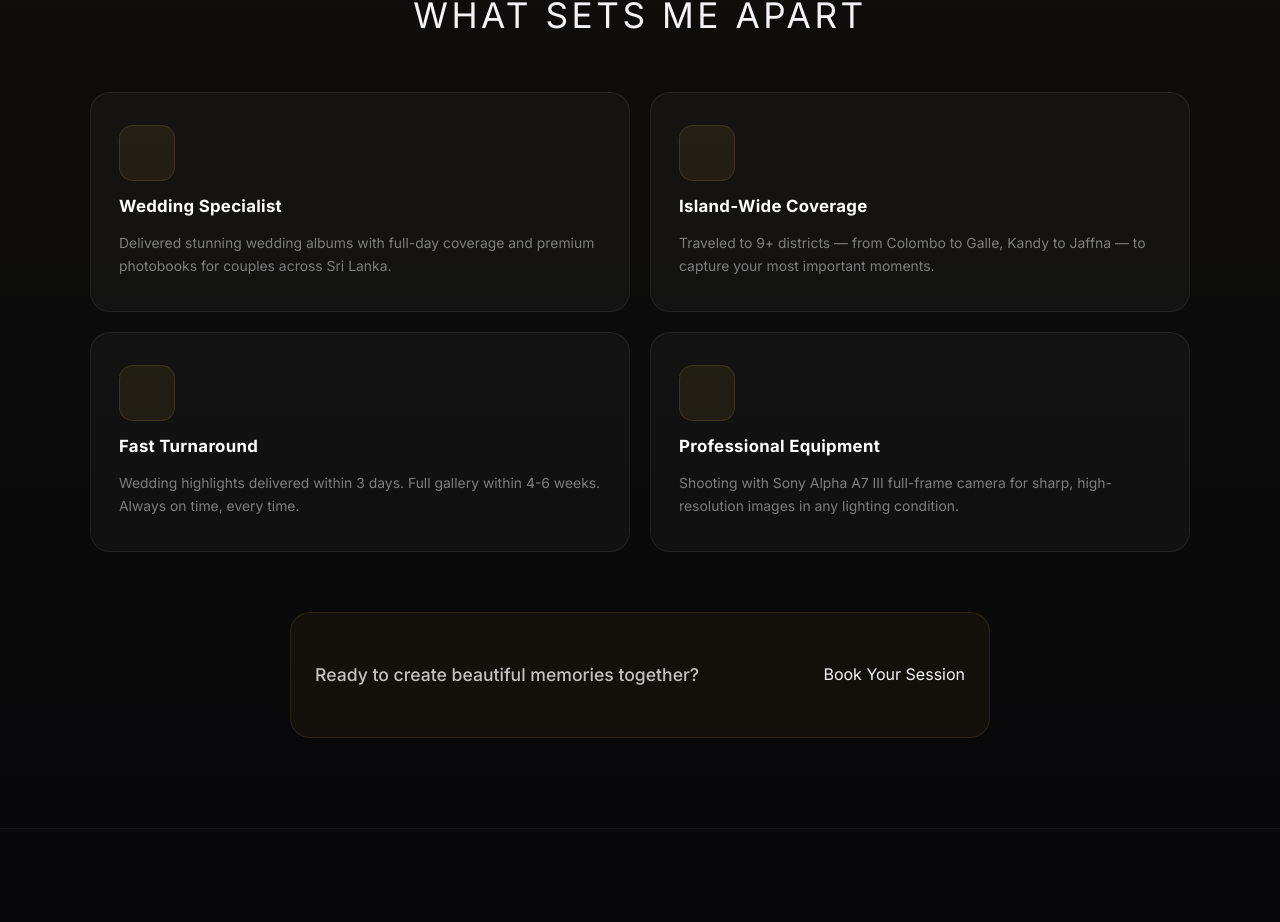
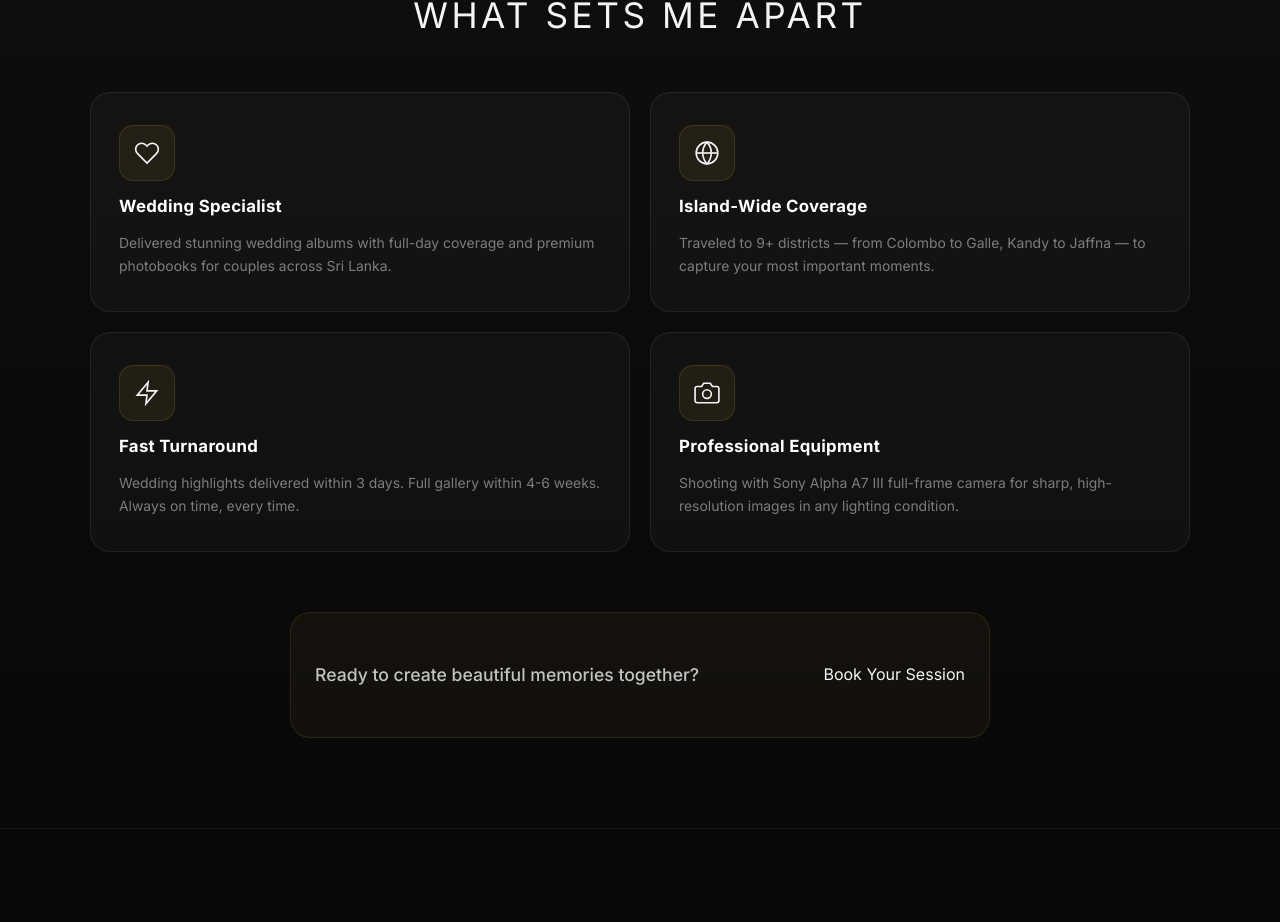
Before and after one commit to Numesh20/Numesh-Ravindra-Photography-Website-Frontend, a Next.js app: page / in a window 1280 px wide. Shown: the part 1712-2634 px from the top of the page. Built offline with nearby package versions, Linux system fonts and the light colour scheme.

Commit message:
broken blog posts, missing icons, duplicate page titles

```diff
--- a/src/app/booking/page.js
+++ b/src/app/booking/page.js
@@ -1,7 +1,7 @@
 import BookingClient from "./BookingClient";
 
 export const metadata = {
-  title: "Book a Session | Numesh Ravindra Photography",
+  title: "Book a Session",
   description: "Book your photography session with Numesh Ravindra. Wedding, portrait, event, and outdoor photography available island-wide across Sri Lanka.",
   alternates: {
     canonical: "https://www.numeshravindra.me/booking",
--- a/src/app/components/StatsSection.js
+++ b/src/app/components/StatsSection.js
@@ -14,22 +14,41 @@ const STATS = [
 
 const ACHIEVEMENTS = [
   {
-    icon: "",
+    icon: (
+      <svg width="26" height="26" viewBox="0 0 24 24" fill="none" stroke="currentColor" strokeWidth="1.5">
+        <path d="M20.84 4.61a5.5 5.5 0 0 0-7.78 0L12 5.67l-1.06-1.06a5.5 5.5 0 0 0-7.78 7.78l1.06 1.06L12 21.23l7.78-7.78 1.06-1.06a5.5 5.5 0 0 0 0-7.78z" />
+      </svg>
+    ),
     title: "Wedding Specialist",
     desc: "Delivered stunning wedding albums with full-day coverage and premium photobooks for couples across Sri Lanka.",
   },
   {
-    icon: "",
+    icon: (
+      <svg width="26" height="26" viewBox="0 0 24 24" fill="none" stroke="currentColor" strokeWidth="1.5">
+        <circle cx="12" cy="12" r="10" />
+        <line x1="2" y1="12" x2="22" y2="12" />
+        <path d="M12 2a15.3 15.3 0 0 1 4 10 15.3 15.3 0 0 1-4 10 15.3 15.3 0 0 1-4-10 15.3 15.3 0 0 1 4-10z" />
+      </svg>
+    ),
     title: "Island-Wide Coverage",
     desc: "Traveled to 9+ districts — from Colombo to Galle, Kandy to Jaffna — to capture your most important moments.",
   },
   {
-    icon: "",
+    icon: (
+      <svg width="26" height="26" viewBox="0 0 24 24" fill="none" stroke="currentColor" strokeWidth="1.5">
+        <polygon points="13 2 3 14 12 14 11 22 21 10 12 10 13 2" />
+      </svg>
+    ),
     title: "Fast Turnaround",
     desc: "Wedding highlights delivered within 3 days. Full gallery within 4-6 weeks. Always on time, every time.",
   },
   {
-    icon: "",
+    icon: (
+      <svg width="26" height="26" viewBox="0 0 24 24" fill="none" stroke="currentColor" strokeWidth="1.5">
+        <path d="M23 19a2 2 0 0 1-2 2H3a2 2 0 0 1-2-2V8a2 2 0 0 1 2-2h4l2-3h6l2 3h4a2 2 0 0 1 2 2z" />
+        <circle cx="12" cy="13" r="4" />
+      </svg>
+    ),
     title: "Professional Equipment",
     desc: "Shooting with Sony Alpha A7 III full-frame camera for sharp, high-resolution images in any lighting condition.",
   },
--- a/src/app/contact/page.js
+++ b/src/app/contact/page.js
@@ -40,7 +40,7 @@ const FAQ_SCHEMA = {
 };
 
 export const metadata = {
-  title: "Contact & Book a Session | Numesh Ravindra Photography",
+  title: "Contact & Book a Session",
   description: "Get in touch with Numesh Ravindra to book your wedding, portrait, wildlife, or event photography session in Sri Lanka. Mawanella-based, available island-wide. Responds within 24 hours.",
   keywords: [
     "Book photographer Sri Lanka",
@@ -54,7 +54,7 @@ export const metadata = {
     canonical: "https://www.numeshravindra.me/contact",
   },
   openGraph: {
-    title: "Contact & Book a Session | Numesh Ravindra Photography",
+    title: "Contact & Book a Session",
     description: "Get in touch with Numesh Ravindra to book your wedding, portrait, wildlife, or event photography session in Sri Lanka. Responds within 24 hours.",
     url: "https://www.numeshravindra.me/contact",
     siteName: "Numesh Ravindra Photography",
@@ -71,7 +71,7 @@ export const metadata = {
   },
   twitter: {
     card: "summary_large_image",
-    title: "Contact & Book a Session | Numesh Ravindra Photography",
+    title: "Contact & Book a Session",
     description: "Book a wedding, portrait, event, or wildlife photography session in Sri Lanka. Responds within 24 hours.",
     images: ["https://images.unsplash.com/photo-1519741497674-611481863552?auto=format&fit=crop&w=1200&h=630&q=80"],
   },
--- a/src/app/gallery/page.js
+++ b/src/app/gallery/page.js
@@ -1,7 +1,7 @@
 import GalleryClient from "./GalleryClient";
 
 export const metadata = {
-  title: "Photography Albums & Gallery | Numesh Ravindra Photography",
+  title: "Photography Albums & Gallery",
   description: "Browse through Numesh Ravindra's photography albums. Capturing stunning weddings, beautiful portraits, professional events, and breathtaking wildlife in Sri Lanka.",
   keywords: [
     "Photography gallery Sri Lanka",
--- a/src/app/services/page.js
+++ b/src/app/services/page.js
@@ -1,5 +1,5 @@
 export const metadata = {
-  title: "Photography Services & Pricing Packages | Numesh Ravindra Photography",
+  title: "Photography Services & Pricing Packages",
   description: "Explore photography service pricing packages in Sri Lanka. Tailored options for weddings, professional event coverage, outdoor/studio portrait sessions, and wildlife prints.",
   keywords: [
     "Wedding photography packages Sri Lanka",
```
Also changed, not shown: src/app/blog/[slug]/page.js (+5 -3 lines).
